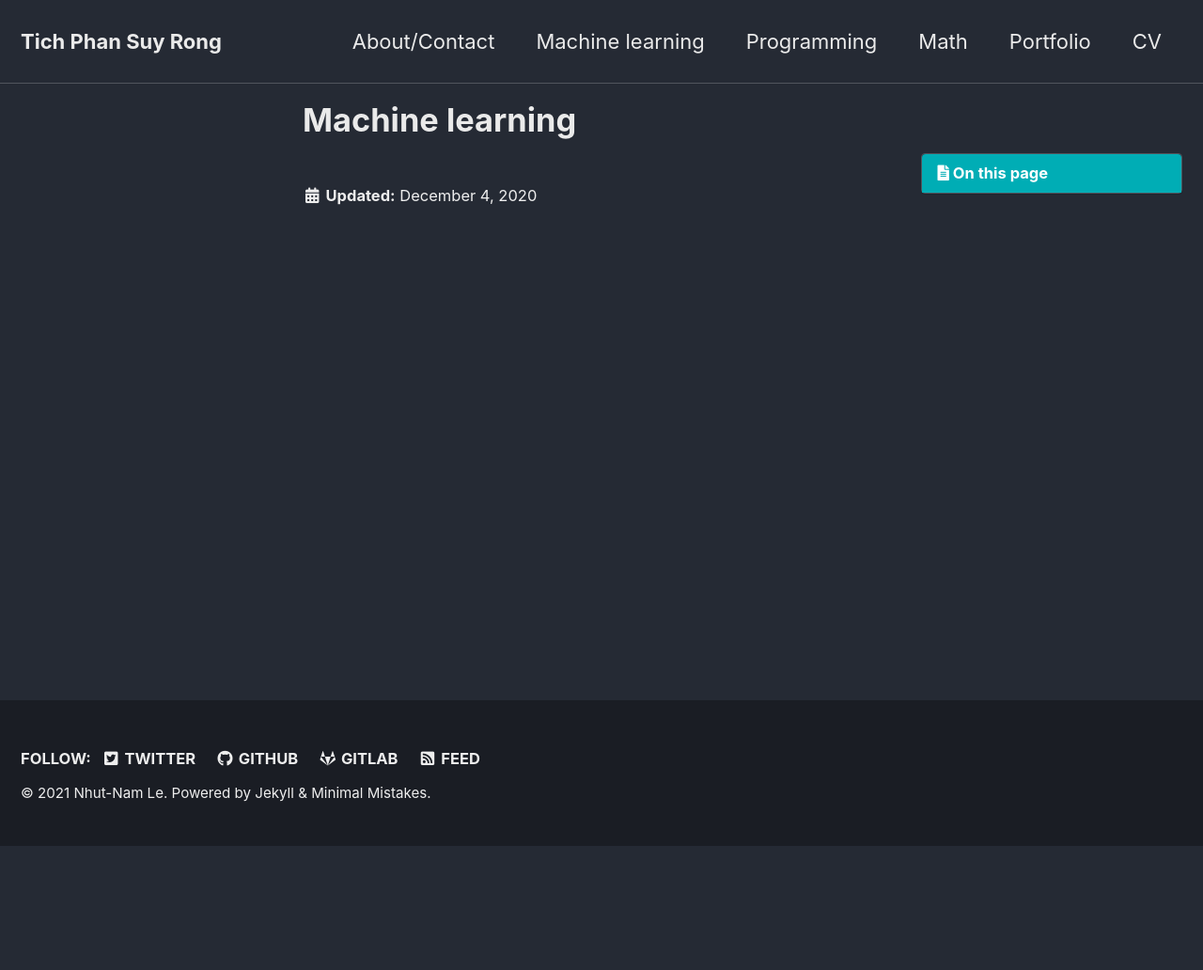
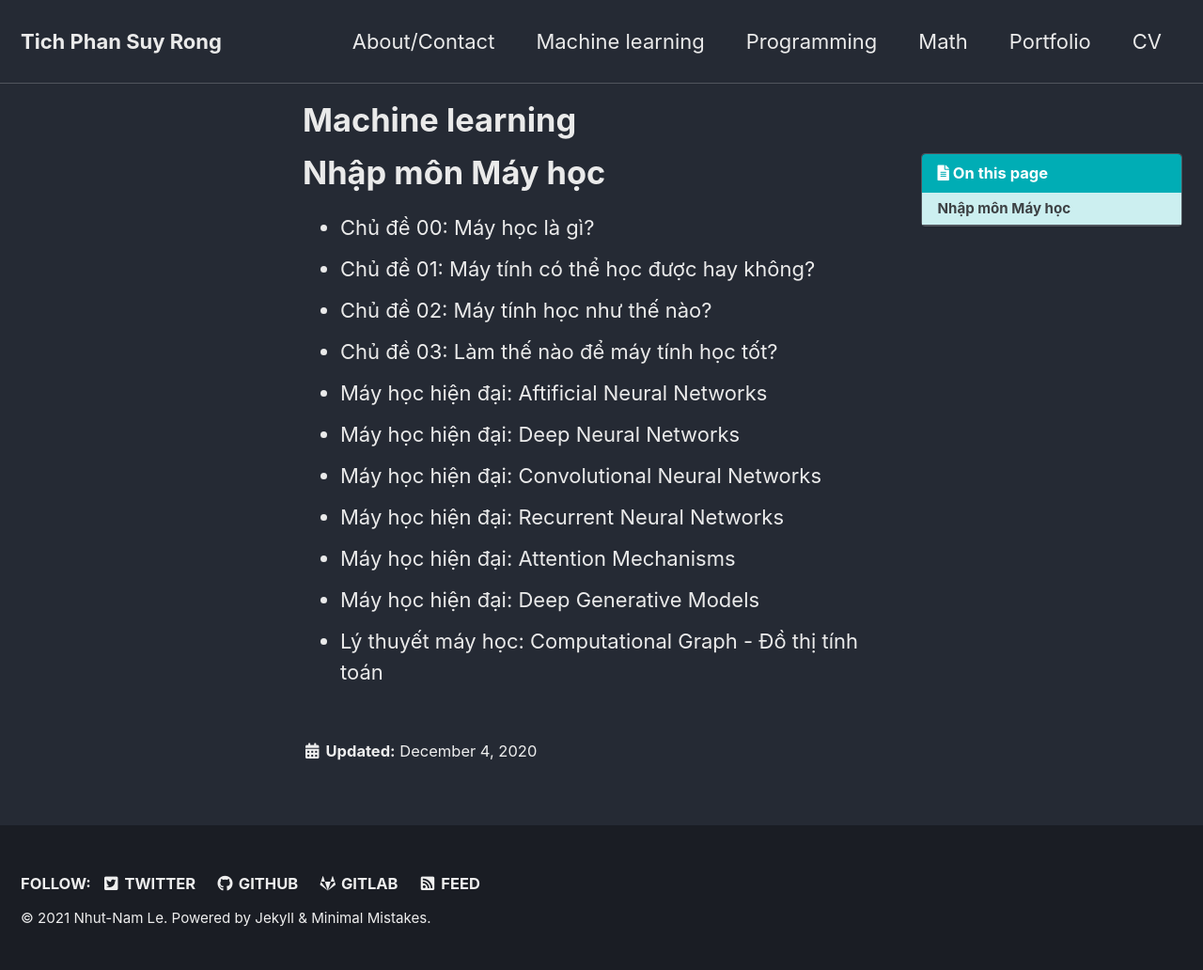
Before and after one commit to nhutnamhcmus/nhutnamhcmus.github.io, a Jekyll site: the page built from _pages/machine-learning.md, in a window 1280 px wide. Shown: the whole page at 94% size. Built offline with Jekyll 4.4.1, drawn with Linux system fonts in a browser that asks for light colours; cached includes are drawn as plain includes; before the commit the page ends 900 px from its top, so only the background shows below that.

Commit message:
Project start.

```diff
--- a/_config.yml
+++ b/_config.yml
@@ -94,7 +94,7 @@ analytics:
 # Site Author
 author:
   name             : "Nhut-Nam Le"
-  avatar           : "/assets/img/avt/nhutnam_le.png" # path of avatar image, e.g. "/assets/images/bio-photo.jpg"
+  avatar           : "https://avatars.githubusercontent.com/u/52648432?v=4" # path of avatar image, e.g. "/assets/images/bio-photo.jpg"
   bio              : "Computer Science Student. C/C++ Enthusiast. Interested in Computer Vision. Do Mathematics for fun."
   location         : "Vietnam"
   email            : "lenam.fithcmus@gmail.com"
--- a/_pages/machine-learning.md
+++ b/_pages/machine-learning.md
@@ -5,3 +5,16 @@
 last_modified_at: 2020-12-4
 toc: true
 ---
+
+# Nhập môn Máy học
+- Chủ đề 00: Máy học là gì?
+- Chủ đề 01: Máy tính có thể học được hay không?
+- Chủ đề 02: Máy tính học như thế nào?
+- Chủ đề 03: Làm thế nào để máy tính học tốt?
+- Máy học hiện đại: Aftificial Neural Networks
+- Máy học hiện đại: Deep Neural Networks
+- Máy học hiện đại: Convolutional Neural Networks
+- Máy học hiện đại: Recurrent Neural Networks
+- Máy học hiện đại: Attention Mechanisms
+- Máy học hiện đại: Deep Generative Models
+- Lý thuyết máy học: Computational Graph - Đồ thị tính toán
```
Also changed, not shown: _pages/cv.md (+1 -1 lines).
